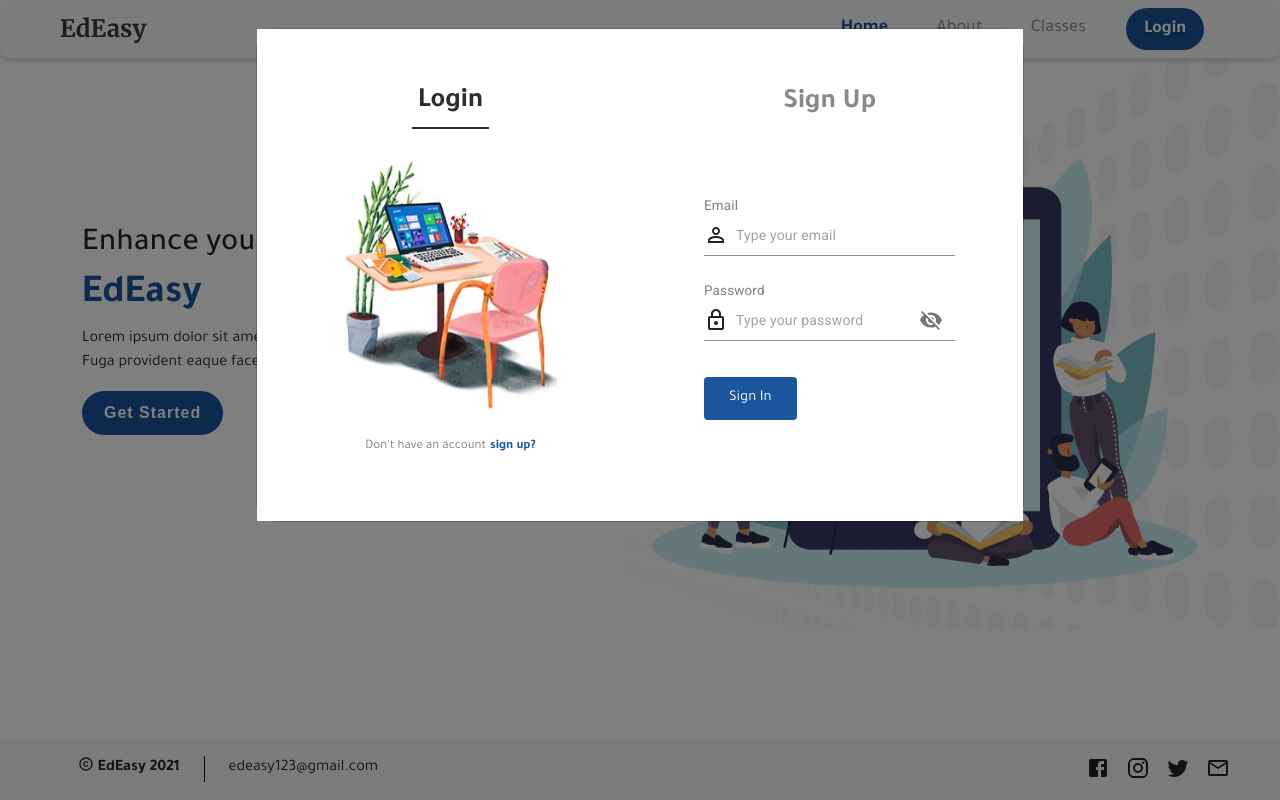
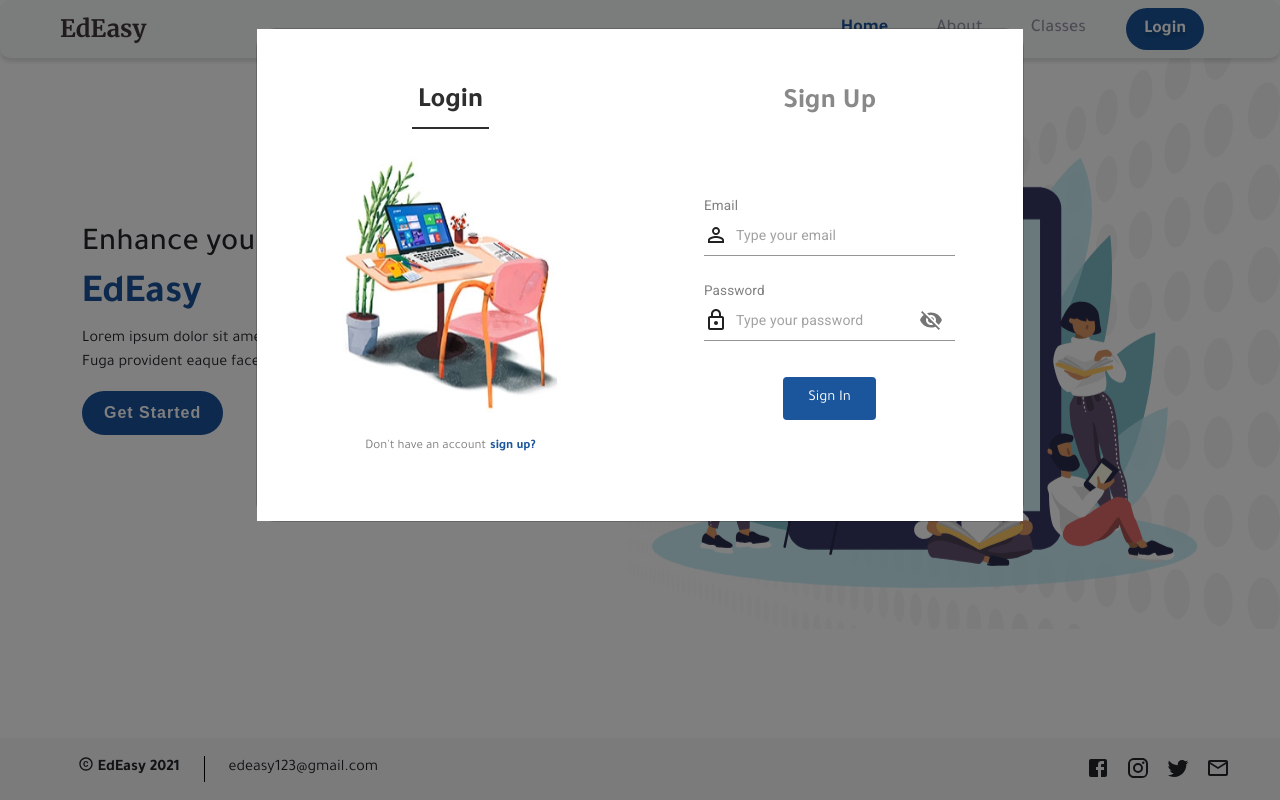
Before and after one commit to Rishab310/EdEasy, a React (Create React App) app in the folder client/: page / in a window 1280 px wide. Both pictures are taken after a click on the button "Login". Built offline with nearby package versions, Linux system fonts and the light colour scheme.

Commit message:
Authenticationintergaration and authslices

```diff
--- a/client/src/App.js
+++ b/client/src/App.js
@@ -1,14 +1,20 @@
 import {BrowserRouter as Router, Route,Switch, Redirect} from 'react-router-dom';
 import './App.css';
-import React from 'react';
+import React, {useEffect} from 'react';
 import Home from './components/Home/Home';
 import Dashboard from './components/Dashboard/Dashboard';
 import Classroom from './components/Classroom/Classroom';
 import ScrollToTop from './components/partials/ScrollToTop/ScrollToTop';
 import AssignmentAdmin from './components/AssignmentAdmin/AssignmentAdmin';
 import StudentSubmission from './components/StudentSubmission/StudentSubmission';
+import { useDispatch } from 'react-redux';
+import { AUTOLOGIN } from './reduxSlices/authSlice';
 
 const App = () => {
+  const dispatch = useDispatch();
+  useEffect(() => {
+    dispatch(AUTOLOGIN());
+  }, []);
   return (
     <div className="app">
       <ScrollToTop>
--- a/client/src/Components/partials/LoginModal/LoginModal.jsx
+++ b/client/src/Components/partials/LoginModal/LoginModal.jsx
@@ -1,10 +1,10 @@
 import React, { useState, useEffect } from "react";
+import { useDispatch, useSelector } from 'react-redux';
 import { Modal, ModalBody, TabContent, TabPane } from "reactstrap";
 import { withRouter, Redirect } from "react-router-dom";
 import "./LoginModal.css";
 import SingInImage from "../../../assets/signin.svg";
 import SingUpImage from "../../../assets/signup.svg";
-import { useDispatch, useSelector } from "react-redux";
 import CircularProgress from "@material-ui/core/CircularProgress";
 import clsx from "clsx";
 import { makeStyles } from "@material-ui/core/styles";
@@ -23,6 +23,7 @@ import ContactPhoneOutlinedIcon from "@material-ui/icons/ContactPhoneOutlined";
 import Button from "@material-ui/core/Button";
 import FormHelperText from "@material-ui/core/FormHelperText";
 import axios from "axios";
+import { ASYNC_LOGIN, ASYNC_SIGNUP, selectUserData, SET_ERROR_NULL } from '../../../reduxSlices/authSlice';
 const useStyles = makeStyles((theme) => ({
   root: {
     display: "flex",
@@ -65,7 +66,7 @@ const useStyles = makeStyles((theme) => ({
 }));
 
 function validateEmail(email) {
-  console.log(email);
+  // console.log(email);
   const re =
     /^(([^<>()[\]\\.,;:\s@"]+(\.[^<>()[\]\\.,;:\s@"]+)*)|(".+"))@((\[[0-9]{1,3}\.[0-9]{1,3}\.[0-9]{1,3}\.[0-9]{1,3}\])|(([a-zA-Z\-0-9]+\.)+[a-zA-Z]{2,}))$/;
   return re.test(String(email).toLowerCase());
@@ -79,10 +80,10 @@ function validatePassword(password) {
 
 const LoginModal = (props) => {
   const classes = useStyles();
-  const [isSignIn, setIsSignIn] = useState(true);
-  // const dispatch = useDispatch();
-  // const error = useSelector(selectUserData).error;
-  // const loading = useSelector(selectUserData).loading;
+  const dispatch = useDispatch();
+  const selectorData = useSelector(selectUserData)
+  const error = selectorData.error;
+  const loading = selectorData.loading;
   const [contactError, setContactError] = useState(false);
   const [emailError, setEmailError] = useState(false);
   const [passwordError, setPasswordError] = useState(false);
@@ -96,7 +97,7 @@ const LoginModal = (props) => {
   });
 
   useEffect(() => {
-    // dispatch(SET_ERROR_NULL());
+    dispatch(SET_ERROR_NULL());
     setContactError(false);
     setPasswordError(false);
     setEmailError(false);
@@ -126,7 +127,7 @@ const LoginModal = (props) => {
 
   const formSubmitHandler = (event) => {
     event.preventDefault();
-    console.log("Inside form submit");
+    // console.log("Inside form submit");
     let flag = 0;
 
     if (!validateEmail(values.email)) {
@@ -143,7 +144,7 @@ const LoginModal = (props) => {
       setPasswordError(false);
     }
 
-    if (!isSignIn && values.contact.length !== 10) {
+    if (activeTab === "2" && values.contact.length !== 10) {
       setContactError(true);
       flag = 1;
     } else {
@@ -153,37 +154,22 @@ const LoginModal = (props) => {
     if (flag) return;
 
     if (activeTab === "1") {
-      axios.post("http://localhost:5000/auth/signin", {
+      dispatch(
+        ASYNC_LOGIN({
           email: values.email,
           password: values.password,
-      }).then(res => {
-        console.log(res);
-      }).catch(err => {
-        console.log(err);
-      });
+          logging: true,
+        }));
     } else {
-      axios.post("http://localhost:5000/auth/signup", {
-        name: values.name,
+      dispatch(
+        ASYNC_SIGNUP({
           email: values.email,
           password: values.password,
-        contact: values.contact
-      }).then(res => {
-        console.log(res);
-      }).catch(err => {
-        console.log(err);
-      })
+          name: values.name,
+          contact:values.contact,
+          logging: true,
+        }));
     }
-
-    // dispatch(
-    //   ASYNC_LOGIN({
-    //     email: values.email,
-    //     password: values.password,
-    //     category: values.category,
-    //     isSignIn: isSignIn,
-    //     contact: values.contact,
-    //     logging: true,
-    //   })
-    // );
   };
   return (
     <>
@@ -222,9 +208,6 @@ const LoginModal = (props) => {
             <TabPane tabId="1">
               {/* SIGN IN */}
               <div className="row pb-5">
-                {/* <div className="col-lg-6 d-none d-lg-flex justify-content-center px-md-5">
-                  <img src={SingInImage} width="80%" />
-                </div> */}
                 <div className="col-lg-6 d-none d-lg-block px-md-5">
                   <div className="row">
                     <div className="col-12 d-flex justify-content-center align-items-center  ">
@@ -315,11 +298,14 @@ const LoginModal = (props) => {
                         </FormHelperText>
                       ) : null}
                     </FormControl>
-                    <button
-                      onClick={formSubmitHandler} className="form-btn me-auto ms-3"
-                    >
+                    <div className="d-flex flex-column align-items-center">
+                      {
+                        loading ? <CircularProgress className="display-block"/> : error ? <p className="text-center text-danger mb-0 mt-3">{error}</p> : null
+                      }
+                      <button onClick={formSubmitHandler} className="form-btn me-auto">
                         Sign In
                       </button>
+                    </div>
                   </form>
                 </div>
               </div>
@@ -442,11 +428,14 @@ const LoginModal = (props) => {
                         </FormHelperText>
                       ) : null}
                     </FormControl>
-                    <button
-                      onClick={formSubmitHandler} className="form-btn me-auto ms-3"
-                    >
+                    <div className="d-flex flex-column align-items-center">
+                    {
+                      loading ? <CircularProgress /> : error ? <p className="text-center text-danger mb-0 mt-3">{error}</p> : null
+                    }
+                      <button onClick={formSubmitHandler} className="form-btn me-auto">
                         Sign Up
                       </button>
+                    </div>
                   </form>
                 </div>
                 <div className="col-lg-6 d-none d-lg-block px-md-5">
--- a/client/src/reduxSlices/authSlice.js
+++ b/client/src/reduxSlices/authSlice.js
@@ -79,11 +79,11 @@ export const ASYNC_LOGIN = userData => dispatch => {
     password: userData.password,
   }
   let URL = "http://localhost:5000/auth/signin";
-  console.log(authData);
+  // console.log(authData);
   axios.post(URL, authData)
   .then(response => {
-    console.log(response);
-    const token = response.data.idToken;
+    console.log(response.data.token);
+    const token = response.data.token;
     const userId = response.data.userId;
     // const adminName = response.data.adminName;
     // const adminEmail = response.data.adminEmail;
@@ -94,10 +94,10 @@ export const ASYNC_LOGIN = userData => dispatch => {
     dispatch(SET_LOGGING(false));
   })
   .catch(err => {
-    console.log(err);
+    // console.log(err);
     console.log(err.message);
-    console.log(err.response.data.error.message);
-    dispatch(SET_ERROR(err.response.data.error.message));
+    console.log(err.response.data.message);
+    dispatch(SET_ERROR(err.response.data.message));
     dispatch(SET_LOADING(false));
     dispatch(SET_LOGGING(false));
   })
@@ -114,8 +114,8 @@ export const ASYNC_SIGNUP = authData => dispatch => {
   axios.post(URL, authData)
   .then(response => {
     console.log(response);
-    const token = response.data.idToken;
-    const userId = response.data.localId;
+    const token = response.data.token;
+    const userId = response.data.userId;
     localStorage.setItem('EdEasy__token', token);
     localStorage.setItem('EdEasy__userId', userId);
     dispatch(AUTOLOGIN());
@@ -123,10 +123,10 @@ export const ASYNC_SIGNUP = authData => dispatch => {
     dispatch(SET_LOGGING(false));
   })
   .catch(err => {
-    console.log(err);
-    console.log(err.message);
-    console.log(err.response.data.error.message);
-    dispatch(SET_ERROR(err.response.data.error.message));
+    // console.log(err);
+    // console.log(err.message);
+    console.log(err.response.data.message);
+    dispatch(SET_ERROR(err.response.data.message));
     dispatch(SET_LOADING(false));
     dispatch(SET_LOGGING(false));
   })
```
Lines whose indentation alone changed are shown as unchanged.
